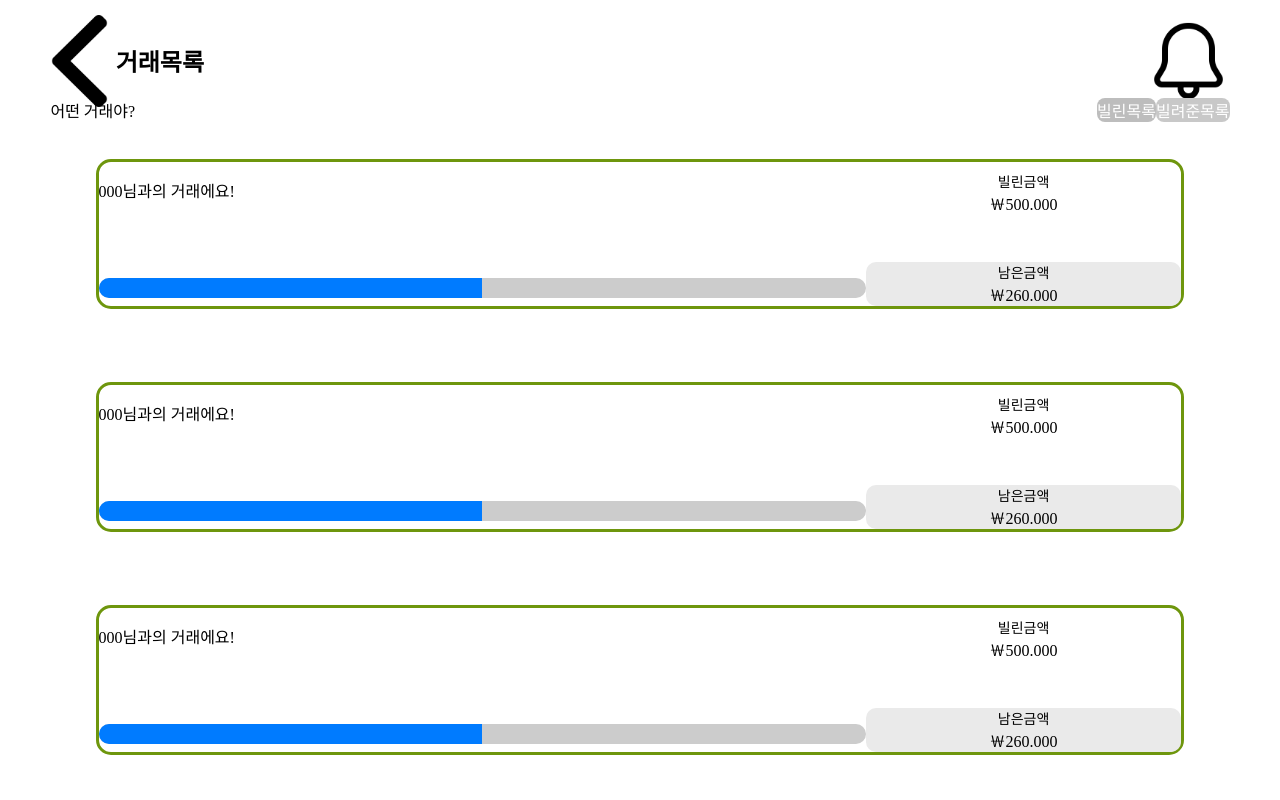
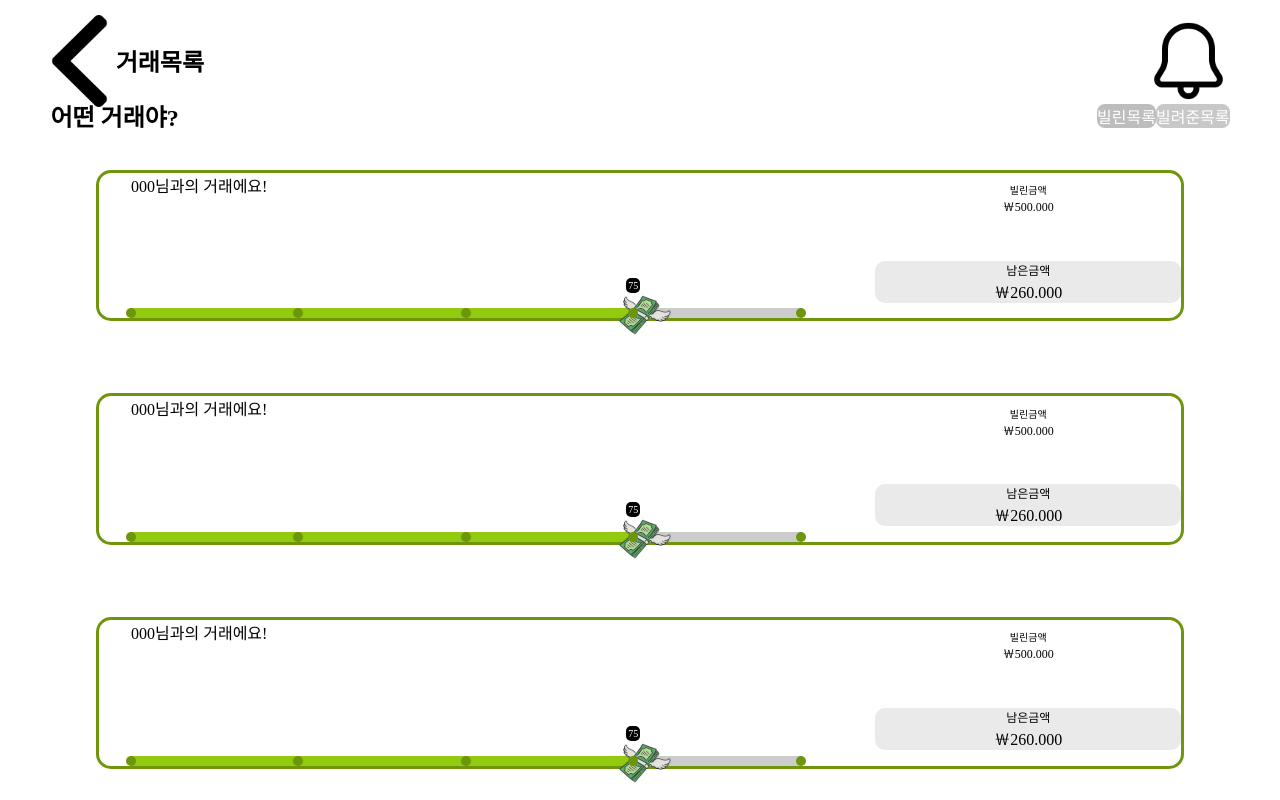
Before and after one commit to B-108/8finance, a React (Vite) app in the folder Billage/Front/billage/: page /transactionlist in a window 1280 px wide. Shown: the top 800 px of the page. Built offline with nearby package versions, Linux system fonts and the light colour scheme.

Commit message:
feat  : 거래목록 페이지 수정

```diff
--- /dev/null
+++ b/Billage/Front/billage/src/components/Common/ProgressBar.tsx
@@ -0,0 +1,87 @@
+import React from 'react';
+import styled from 'styled-components';
+import theme from '/src/themes';
+import Money from "/src/assets/flyingMoney.svg"
+
+interface ProgressBarProps {
+  progress: number;
+}
+
+const ProgressBarContainer = styled.div`
+  width: 90%;
+  height: 10px;
+  background-color: #ccc;
+  position: relative;
+`;
+
+const ProgressBarWrapper = styled.div<{ progress: number }>`
+  width: ${(props) => props.progress}%;
+  height: 100%;
+  position: relative;
+  display: flex;
+  align-items: center;
+  transition: width 0.3s ease-in-out;
+  background-color: ${theme.color.green[0]};
+
+`;
+
+
+const ProgressBarFill = styled.div`
+  background-color: ${theme.color.green[0]};
+
+  &::before {
+    content: url(${Money});
+    width: 15px;
+    height: 15px;
+    position: absolute;
+    right: 0;
+    transform: translateX(50%);
+    top: -50%;
+    transform: translateY(-100%);
+  }
+`;
+
+const ProgressBarMarker = styled.div<{ progress: number }>`
+  content: '';
+  width: 10px;
+  height: 10px;
+  background-color: ${theme.color.green[50]};
+  border-radius: 50%;
+  position: absolute;
+  transform: translateX(-50%);
+  left: ${(props) => props.progress}%;
+  top: 50%; /* 세로 중앙 정렬을 위해 추가 */
+  transform: translateX(-50%) translateY(-50%); /* 가로 세로 중앙 정렬을 위해 추가 */
+`;
+
+const ProgressText = styled.div<{ progress: number }>`
+  position: absolute;
+  left: 100%;
+  top: -30px; /* 원하는 위치에 텍스트 상자를 배치 */
+  transform: translateX(-50%);
+  background-color: ${theme.color.black};
+  color : ${theme.color.white};
+  padding: 2px 2px;
+  border-radius: 5px;
+  font-size : ${theme.fontSize.XXS_10};
+`;
+
+
+
+const ProgressBar: React.FC<ProgressBarProps> = ({ progress }) => {
+  return (
+    <ProgressBarContainer>
+      <ProgressBarWrapper progress={progress}>
+        <ProgressBarFill />
+        <ProgressText progress={progress}>{progress}</ProgressText>
+      </ProgressBarWrapper>
+      <ProgressBarMarker progress={0} />
+      <ProgressBarMarker progress={25} />
+      <ProgressBarMarker progress={50} />
+      <ProgressBarMarker progress={75} />
+      <ProgressBarMarker progress={100} />
+    </ProgressBarContainer>
+  );
+};
+
+export default ProgressBar;
--- a/Billage/Front/billage/src/components/Common/Text.tsx
+++ b/Billage/Front/billage/src/components/Common/Text.tsx
@@ -20,6 +20,8 @@ interface TextProps {
     $mainText? : boolean;
     $description? : boolean;
     $title? : boolean;
+    $smallestText? : boolean;
+    $smallText? : boolean;
 
 }
 
@@ -65,6 +67,22 @@ const StyledText = styled.div<TextProps>`
           /* border: 1px solid ; */
         `
     }
+
+    // 가장 작은 Text
+    ${(props) =>
+        props.$smallestText &&
+        css`
+          font-size: ${theme.fontSize.XXS_10};
+        `
+    }
+
+    // 작은 Text
+    ${(props) =>
+        props.$smallText &&
+        css`
+          font-size: ${theme.fontSize.XS_12};
+        `
+    }
 `
 
 const Text = (props:TextProps) => {
--- a/Billage/Front/billage/src/pages/TransactionHistory/TransactionHistory.tsx
+++ b/Billage/Front/billage/src/pages/TransactionHistory/TransactionHistory.tsx
@@ -1,7 +1,6 @@
 import { useState, useEffect } from 'react';
-import ProgressBar from '/src/pages/TransactionList/ProgressBar';
+import ProgressBar from '../../components/Common/ProgressBar';
 import Text from "/src/components/Common/Text";
-
 interface HistoryProps {
     toggle: boolean;
   }
@@ -11,39 +10,37 @@ interface HistoryProps {
     const [progress, setProgress] = useState(0);
 
     useEffect(() => {
-        const interval = setInterval(() => {
-            if (progress < 50) {
-                setProgress(progress + 10);
-            } else {
-                clearInterval(interval);
-            }
+        const timer = setInterval(() => {
+          if (progress < 75) {
+            setProgress(progress + 25);
+          }
         }, 1000);
 
-        return () => {
-            clearInterval(interval);
-        };
-    }, [progress]);
+        return () => clearInterval(timer);
+      }, [progress]);
 
 
     return(
             <div style={{margin: '3% 0%', display: 'flex', border: '3px solid #6E960D', borderRadius: 15 ,width: '90%'}}>
 
-                <div id="left" style={{ flex: '8.5', display:'flex', flexDirection: 'column'}}>
-                    <p style={{marginBottom: '10%'}}>000님과의 거래에요!</p>
+                <div id="left" style={{ flex: '8.5', display:'flex', flexDirection: 'column', marginLeft: '3%'}}>
+                    <div style={{marginBottom : '15%'}}>
+                        <Text>000님과의 거래에요!</Text>
+                    </div>
                     <ProgressBar progress={progress} />
                 </div>
 
                 <div id="right"style={{flex: '3.5', textAlign:'center'}}>
                     <div style={{marginBottom: '15%', marginTop:'3%'}}>
-                        <Text $description>
+                        <Text $smallestText>
                             {toggle ? '빌린금액' : '빌려준 금액'}
                         </Text>
-                        <Text>
+                        <Text $smallText>
                             ￦500.000
                         </Text>
                     </div>
                     <div style={{borderRadius: '10px', backgroundColor : '#EAEAEA' }}>
-                        <Text $description>
+                        <Text $smallText>
                             남은금액
                         </Text>
                         <Text>
--- a/Billage/Front/billage/src/pages/TransactionList/ProgressBar.tsx
+++ /dev/null
@@ -1,27 +0,0 @@
-import React from 'react';
-import styled from 'styled-components';
-
-const ProgressBarContainer = styled.div`
-    width: 100%;
-    height: 20px;
-    background-color: #ccc;
-    border-radius: 10px;
-    overflow: hidden;
-`;
-
-const ProgressBarFiller = styled.div`
-    width: ${(props) => props.progress}%;
-    height: 100%;
-    background-color: #007bff;
-    transition: width 0.3s ease-in-out;
-`;
-
-const ProgressBar = ({ progress }) => {
-    return (
-        <ProgressBarContainer>
-            <ProgressBarFiller progress={progress}></ProgressBarFiller>
-        </ProgressBarContainer>
-    );
-};
-
-export default ProgressBar;
--- a/Billage/Front/billage/src/pages/TransactionList/TransactionList.tsx
+++ b/Billage/Front/billage/src/pages/TransactionList/TransactionList.tsx
@@ -21,7 +21,7 @@ function TransactionList() {
             <Header headerTitle="거래목록"/>
 
             <div style={{display: 'flex', width:'98%', justifyContent:"space-between"}}>
-                <Text $PinText>어떤 거래야?</Text>
+                <Text $title>어떤 거래야?</Text>
 
                 <div style={{display:'flex', alignItems:'center', justifyItems:'center'}}>
                         <Button
```
